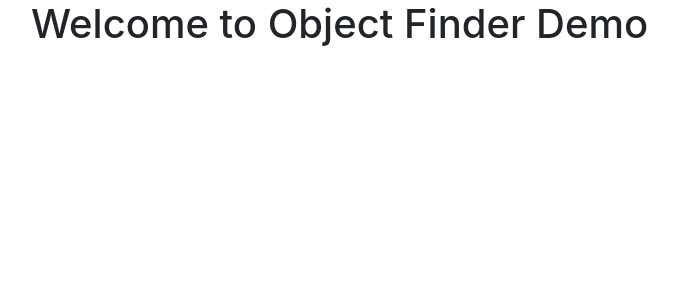
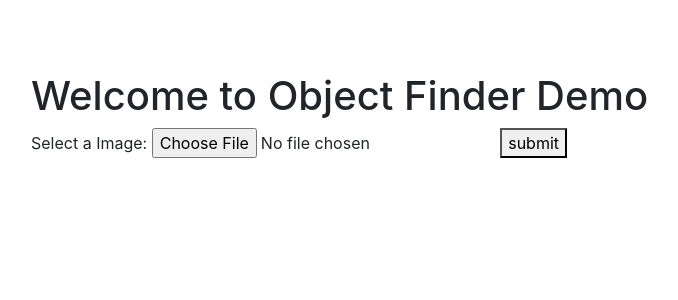
Before and after one commit to pechimuthu369/pythonapp, a Flask app: page /objectfinder in a window 1280 px wide. Shown: the part 56-356 px from the top of the page, without its empty margins (54-732 px from the left). Run offline with Flask 2, Linux system fonts and the light colour scheme; some libraries are stand-ins or nearby versions.

Commit message:
object finder

```diff
--- a/templates/objectfinder.html
+++ b/templates/objectfinder.html
@@ -1,5 +1,39 @@
 {% extends 'base.html' %}
 
 {% block content %}
-    <h1>{% block title %} Welcome to Object Finder Demo {% endblock %}</h1>
+<form method="post" id="object-form">
+    <br><br><br>
+    <div>
+        <h1>{% block title %} Welcome to Object Finder Demo {% endblock %}</h1>
+        <label>Select a Image:</label>
+        <input type="file" name="file" id="file">
+        <button type="submit">submit</button>
+    </div>
+    <div id="result" name="result"></div>
+</form>
+  <script type="text/javascript">
+    $(document).on('submit','#object-form',function(e){
+
+    e.preventDefault();
+    var apiKey = 'acc_a6910ab041ae060';
+    var apiSecret = '2cf42c857875adfcc4fbc3bfe72c3703';
+
+    var imageUrl = 'https://picsum.photos/id/237/200/300';
+    var url = 'https://api.imagga.com/v2/tags?image_url=' + encodeURIComponent(imageUrl) + apiKey +apiSecret;
+
+      $.ajax({
+        //object
+        url:url,
+        type:'get',
+        dataType: 'json',
+        success: function(response) {
+            var results = JSON.stringify(response, null, 2)
+            console.log(results) ;
+        },
+        fail: function( jqXHR, textStatus, errorThrown ) {
+            console.log( 'Could not get posts, server response: ' + textStatus + ': ' + errorThrown );
+        }
+      })
+    });
+  </script>
 {% endblock %}
```
